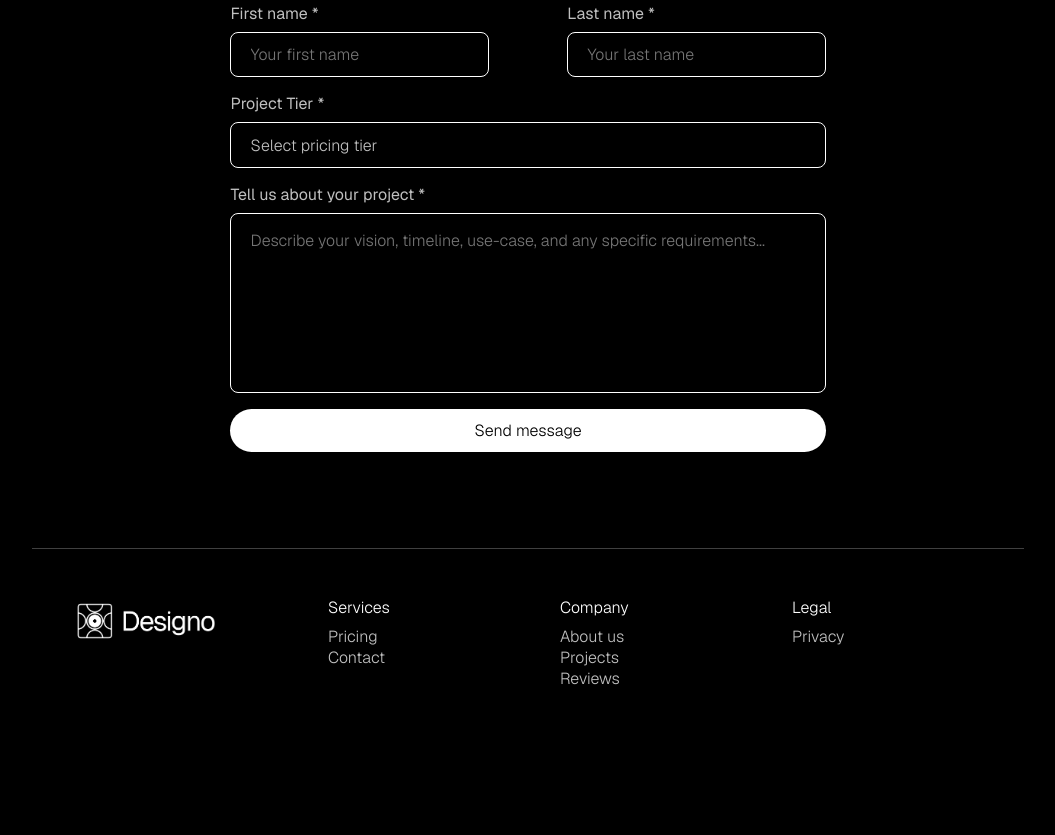
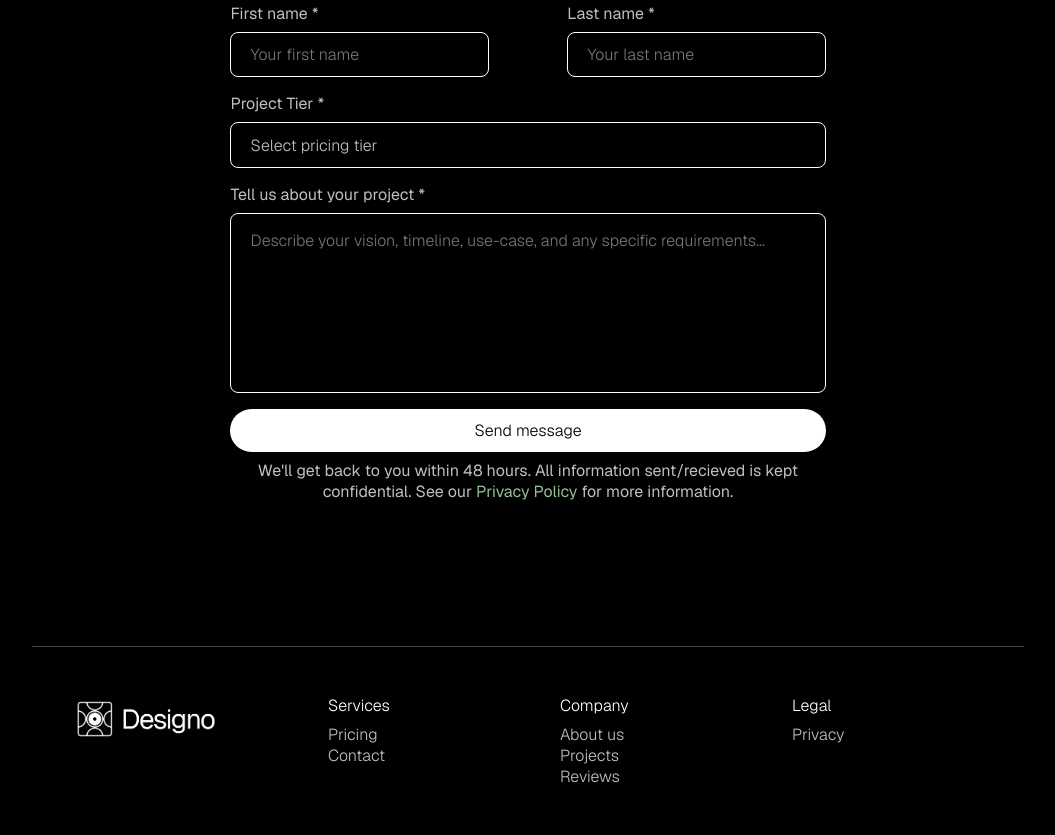
Before and after one commit to DesignoDevelopment/website, a website built with Vite: page index.html in a window 1280 px wide. Shown: the part 4131-4966 px from the top of the page, without its empty margins (112-1167 px from the left). Before the commit the page ends 4868 px from the top, so only its background shows below. Built offline with nearby package versions, Linux system fonts and the light colour scheme; some packages are replaced by stand-ins of ours.

Commit message:
minor tweaks + fix form

```diff
--- a/index.html
+++ b/index.html
@@ -432,11 +432,18 @@
               placeholder="Describe your vision, timeline, use-case, and any specific requirements..."
               required
             ></textarea>
+            <input type="hidden" name="_subject" value="New Submission from Portfolio Site">
+            <input type="hidden" name="_captcha" value="true">
             <!-- <span class="error-message"  id="message-error"></span> -->
             <!-- <input type="text" placeholder="Describe your vision, timeline, use-case, and any specific requirements..." name="message"> -->
             <button id="submit" class="filled" type="submit">
               Send message
             </button>
+            <p class="form-disclaimer">
+              We'll get back to you within 48 hours. All information sent/recieved is kept confidential. See our <a
+                    href="privacy.html">Privacy Policy</a> for more information.
+            </p>
+
 <!--            <small-->
 <!--              >*You may have to disable pop-up blockers for this form to-->
 <!--              work*</small-->
--- a/src/style.css
+++ b/src/style.css
@@ -583,6 +583,7 @@ main #contact form .name-container {
 main #contact form .name-container .name-group {
     display: flex;
     flex-direction: column;
+    width: max-content;
 
 }
 
@@ -711,9 +712,13 @@ footer ul img {
   }
 }
 
-small {
+.form-disclaimer {
   margin-top: 8px;
   opacity: 75%;
+}
+
+.form-disclaimer a {
+  color: #c5ffc5;
 }
 
 /* Fade-in animation for scroll */
```
Also changed, not shown: 1 other file.
